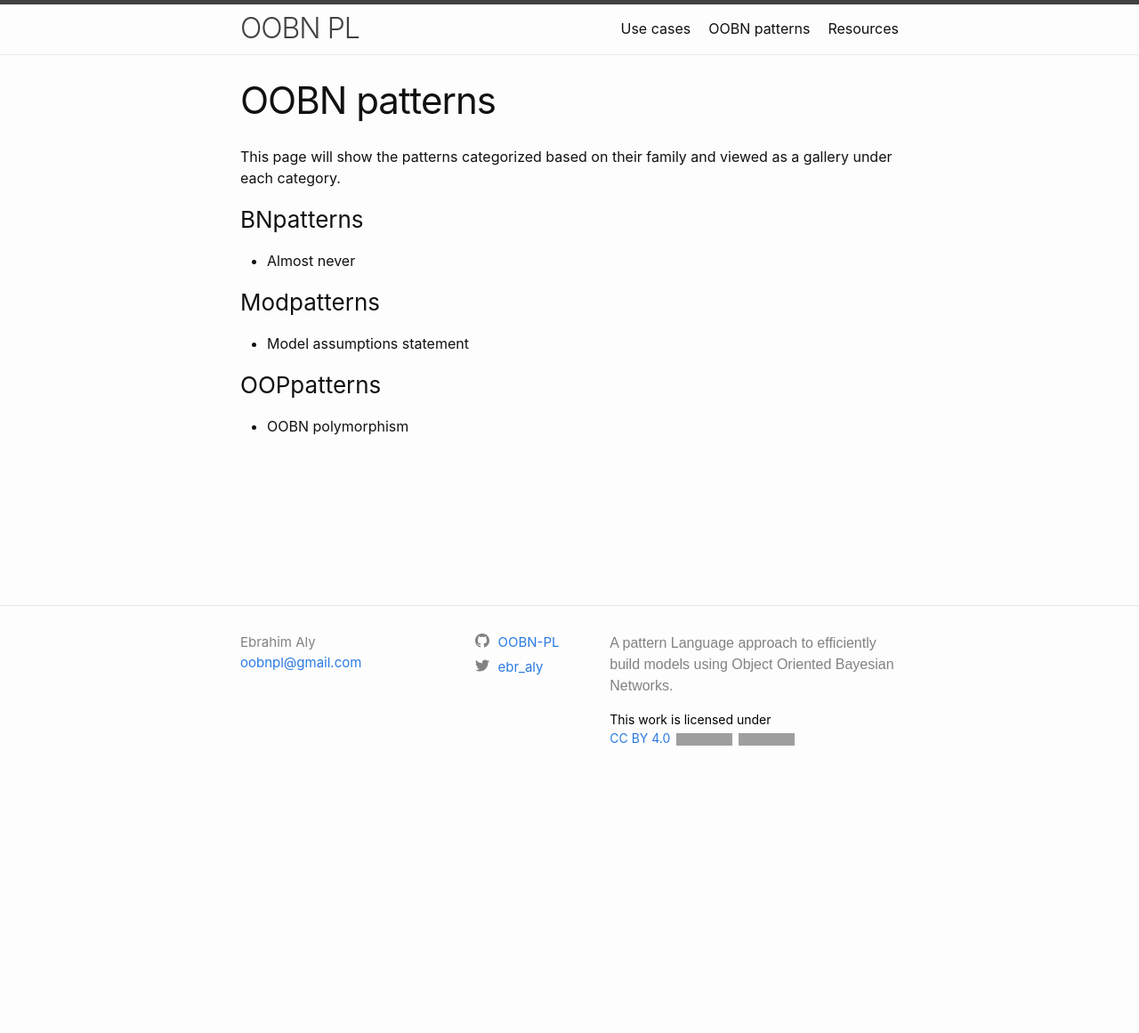
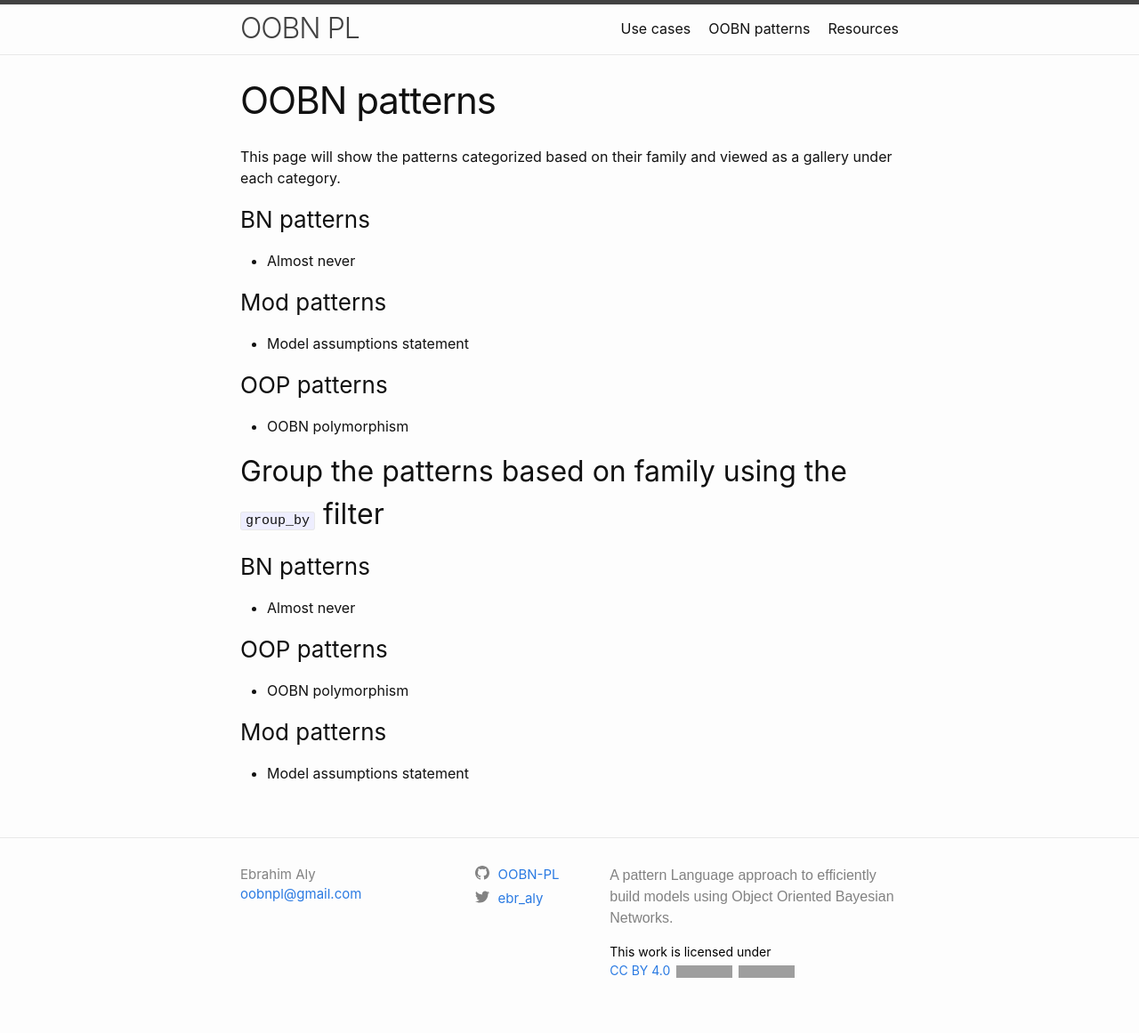
Before and after one commit to OOBN-PL/OOBNPL, a Jekyll site: the page built from _pages/Patterns_gallery.md, in a window 1280 px wide. Shown: the whole page at 89% size. Built offline with Jekyll 4.4.1, drawn with Linux system fonts in a browser that asks for light colours; before the commit the page ends 900 px from its top, so only the background shows below that; grey boxes are pictures that could not be loaded.

Commit message:
collections trial

````diff
--- a/_pages/Patterns_gallery.md
+++ b/_pages/Patterns_gallery.md
@@ -23,7 +23,7 @@ This page will show the patterns categorized based on their family and viewed as
 
 <div>
 {%- for fam in site.data.patFam -%}
-<h3>{{- fam.family | append: "patterns" -}}</h3>
+<h3>{{- fam.family | append: " patterns" -}}</h3>
   <ul>
   {%- for p in site.patterns -%}
     {%- if p.family == fam.family -%}
@@ -33,3 +33,19 @@ This page will show the patterns categorized based on their family and viewed as
   </ul>
 {%- endfor -%}
 </div>
+
+## Group the patterns based on family using the ```group_by``` filter
+
+<div>
+  {%- assign pats_fams = site.patterns | group_by: 'family' -%}
+  {%- for fam in pats_fams -%}
+  <h3>{{- fam.name | append: " patterns" -}}</h3>
+  <ul>
+    {%- assign pats = fam.items -%}
+    {%- for p in pats -%}
+    <li>{{- p.title -}}</li>
+    {%- endfor -%}
+
+  </ul>
+  {%- endfor -%}
+</div>
````
Also changed, not shown: _drafts/dummy.html (+14 -0 lines).
